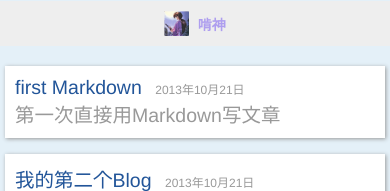
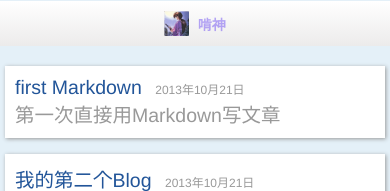
Before and after one commit to kenshinlin/archives, a Jekyll site: the page built from index.html, in a window 390 px wide. Shown: the top 191 px of the page. Built offline with Jekyll 4.4.1, drawn with Linux system fonts in a browser that asks for light colours.

Commit message:
Update style.css

```diff
--- a/css/style.css
+++ b/css/style.css
@@ -153,7 +153,7 @@ font-size: 14px;
     min-height:30px;
     top:0;
     left:0;
-    background-color:#eee;
+    background-image:linear-gradient(#fff, #ECEBEB);
     text-align:center;
     width:100%;
   }
```
